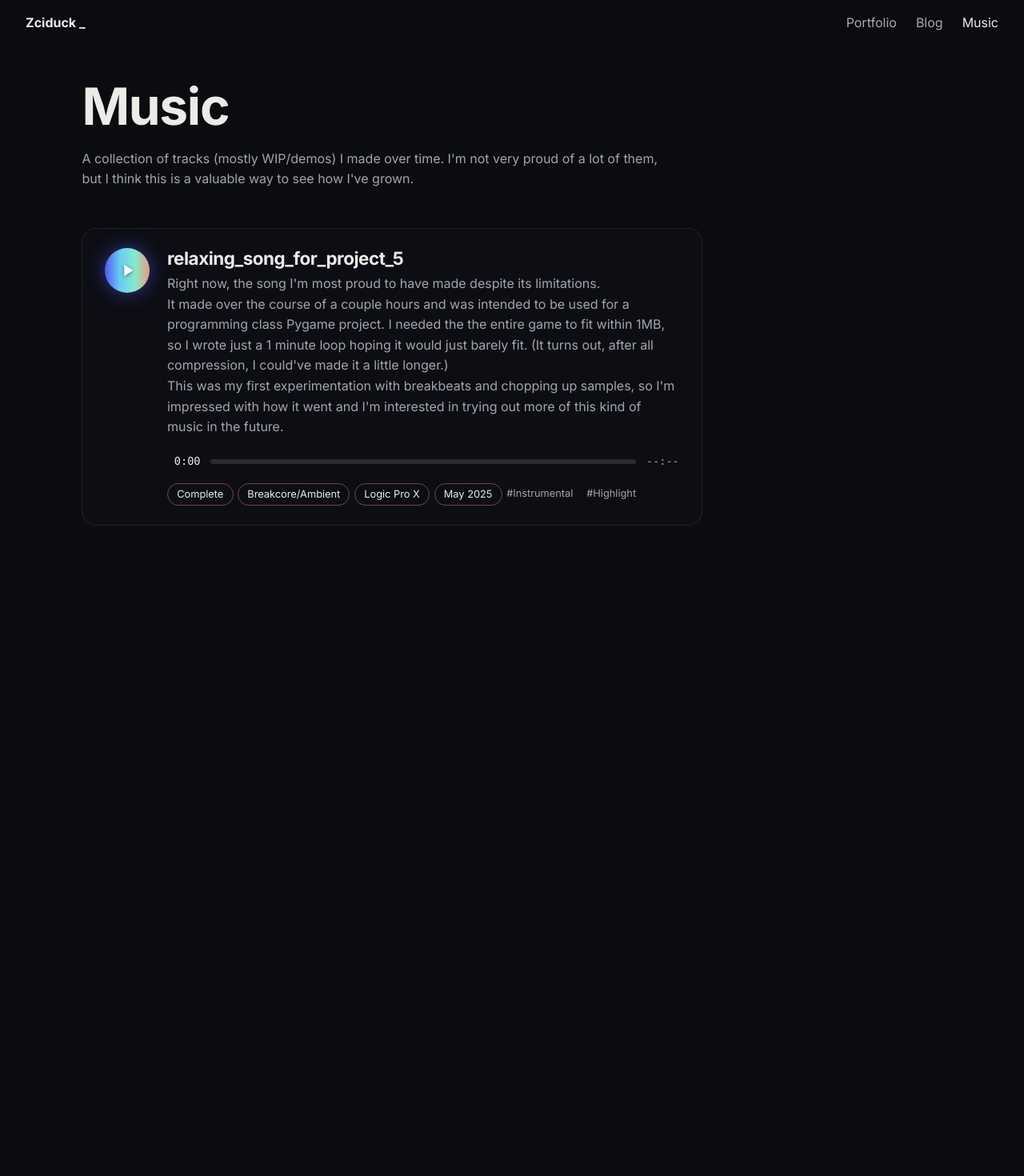
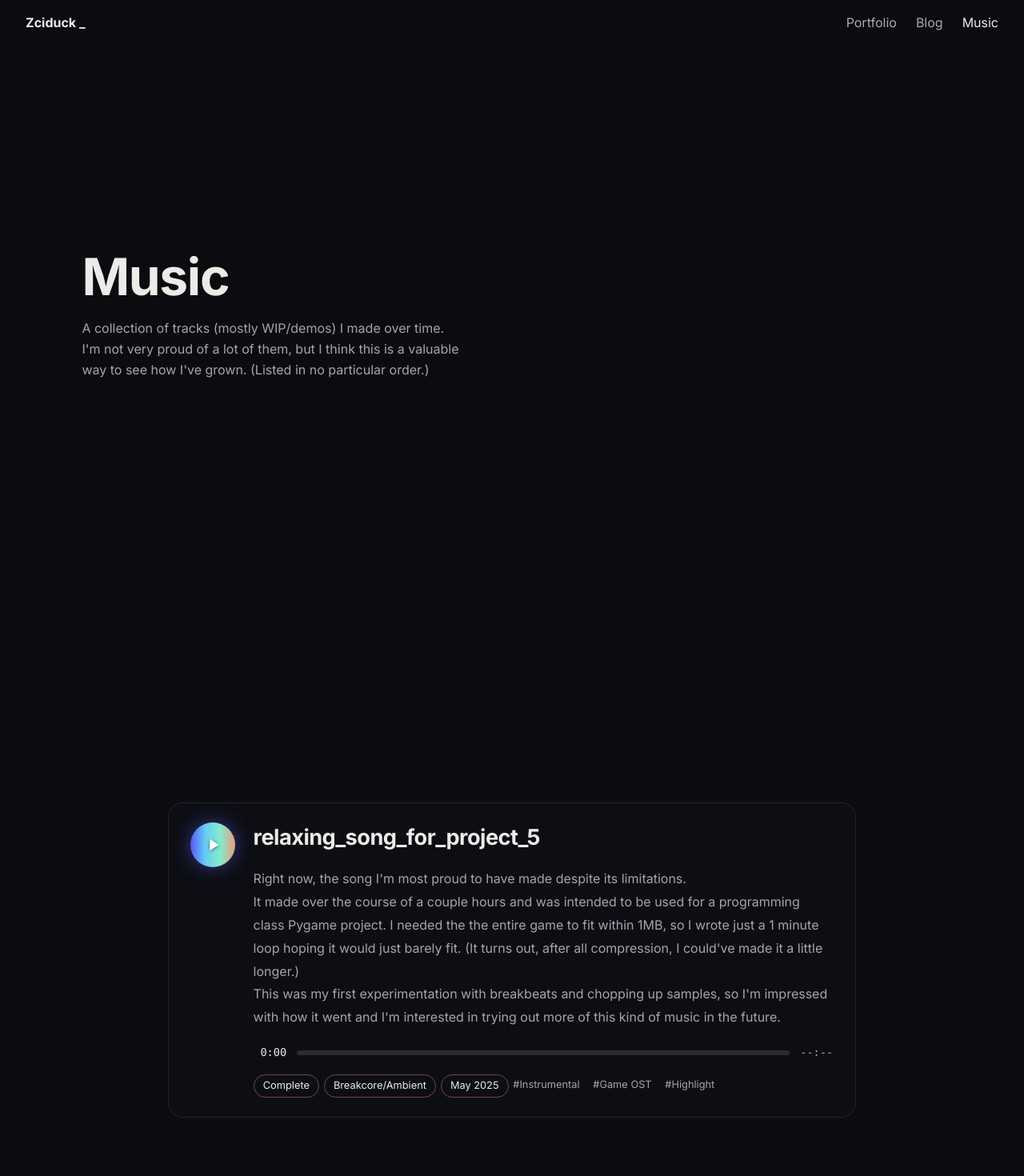
Before and after one commit to drewreed2005/Zciduck, a React (Vite) app: page /music in a window 1280 px wide. Shown: the top 1470 px of the page at 80% size. Before the commit the page ends 800 px from the top, so only its background shows below. Built offline with nearby package versions, Linux system fonts and the light colour scheme.

Commit message:
nice track sticking/centering

```diff
--- a/src/components/TrackCard.jsx
+++ b/src/components/TrackCard.jsx
@@ -43,14 +43,14 @@ export default function TrackCard({ t, active, playing, time, length, onToggle,
     // random particle parameters, generated once per card
     const particles = useMemo(
         () =>
-        Array.from({ length: 22 }, (_, i) => ({
-            x: `${6 + Math.random() * 88}%`,
-            size: 3 + Math.random() * 5,
-            dist: 130 + Math.random() * 150,
-            dur: 2.6 + Math.random() * 2.4,
-            delay: -Math.random() * 5,          // negative: already mid-flight on start
-            dir: i % 2 ? 1 : -1,                // alternate up / down
-            color: cols[i % cols.length],
+            Array.from({ length: 40 }, (_, i) => ({
+                x: `${4 + Math.random() * 92}%`,
+                size: 3 + Math.random() * 5,
+                dist: `${16 + Math.random() * 34}vh`,     // was px
+                dur: 2.8 + Math.random() * 2.6,
+                delay: -Math.random() * 5,
+                dir: i % 2 ? 1 : -1,
+                color: cols[i % cols.length],
         })),
         [t.id] // eslint-disable-line react-hooks/exhaustive-deps
     );
@@ -78,7 +78,7 @@ export default function TrackCard({ t, active, playing, time, length, onToggle,
                 <i
                     key={i}
                     style={{
-                    "--x": p.x, "--s": `${p.size}px`, "--dist": `${p.dist}px`,
+                    "--x": p.x, "--s": `${p.size}px`, "--dist": p.dist,
                     "--dur": `${p.dur}s`, "--delay": `${p.delay}s`, "--dir": p.dir, "--pc": p.color,
                     }}
                 />
--- a/src/data/tracks.js
+++ b/src/data/tracks.js
@@ -12,7 +12,37 @@ export const tracks = [
         date: "May 2025",
         status: "Complete",
         genre: "Breakcore/Ambient",
-        daw: "Logic Pro X",
-        tags: ["Instrumental", "Highlight"],
+        // daw: "Logic Pro X",
+        tags: ["Instrumental", "Game OST", "Highlight"],
     },
+    {
+        id: "last-leg",
+        title: "Last Leg",
+        description: "This song was for the penultimate area of a game where you'd walk in a line (in first-person) through an abstract, post-apocalyptic world and fight Dragon Quest-style JRPG battles. Over time, I found it easier to write angsty music, so writing one of the later, more distorted areas for reference was easier. I wanted this song to be uncomfortable and droning because it's for the return to the (now distorted) home area. I never ended up making this game because it turns out it is challenging to make a game where you walk in a straight line \"fun.\"",
+        src: "/projects/music/last-leg.wav",
+        colors: ["#243573", "#edffe8", "#21304f", "#050505"],
+
+        // start: null,
+        // end: null,
+        date: "September 2023",
+        status: "Complete",
+        genre: "Ambient",
+        // daw: "Logic Pro X",
+        tags: ["Instrumental", "Game OST", "Highlight"],
+    },
+    {
+        id: "goofy-enemy",
+        title: "(Battle with a) Goofy Enemy",
+        description: "This song, which I made for a weird alien character in my first game idea from high school, was one of my biggest fluke successes. There were a lot of weird instrumental choices in this one and I think it's kind of a miracle that it sounds as good as (I think) it does. My favorite part is that, at the very end there, you can tell I got to record my guitar with relatively clean audio quality; I haven't managed to achieve that since, and you'll see what I mean if you scroll a little further. Someday, I'll figure the settings out.",
+        src: "/projects/music/goofy-enemy.mp3",
+        colors: ["#67c972", "#fff757", "#485663"],
+
+        // start: null,
+        // end: null,
+        date: "December 2022",
+        status: "WIP",
+        genre: "Ambient",
+        // daw: "Logic Pro X",
+        tags: ["Instrumental", "Game OST", "Highlight"],
+    }
 ];
--- a/src/pages/Music.jsx
+++ b/src/pages/Music.jsx
@@ -1,3 +1,4 @@
+import { useEffect } from "react";
 import { tracks } from "../data/tracks.js";
 import useAudioPlayer from "../hooks/useAudioPlayer.js";
 import TrackCard from "../components/TrackCard.jsx";
@@ -5,11 +6,16 @@ import TrackCard from "../components/TrackCard.jsx";
 export default function Music() {
     const { activeId, playing, time, lengthOf, toggle, seek } = useAudioPlayer(tracks);
 
+    useEffect(() => {
+        document.documentElement.classList.add("snap-y");
+        return () => document.documentElement.classList.remove("snap-y");
+    }, []);
+
     return (
         <main>
-            <div className="intro">
+            <div className="intro music-hero">
                 <h1>Music</h1>
-                <p>A collection of tracks (mostly WIP/demos) I made over time. I'm not very proud of a lot of them,<br />but I think this is a valuable way to see how I've grown.</p>
+                <p>A collection of tracks (mostly WIP/demos) I made over time.<br />I'm not very proud of a lot of them, but I think this is a valuable<br />way to see how I've grown. (Listed in no particular order.)</p>
             </div>
             <div className="tracklist">
                 {tracks.map((t) => (
--- a/src/styles.css
+++ b/src/styles.css
@@ -124,17 +124,37 @@ h1, h2, h3 { line-height: 1.15; letter-spacing: -0.02em; }
 
 
 /* ---------- Music ---------- */
-.tracklist { padding: 1rem clamp(1.5rem, 8vw, 8rem) 6rem; max-width: 980px; display: grid; gap: 4.5rem; }
+/* snapping is only enabled while the Music page is mounted */
+html.snap-y { scroll-snap-type: y mandatory; }
 
-.track-wrap { position: relative; }
+.music-hero {
+    min-height: 100vh; min-height: 100svh;
+    display: flex; flex-direction: column; justify-content: center;
+    padding: 0 clamp(1.5rem, 8vw, 8rem);
+    scroll-snap-align: center; scroll-snap-stop: always;
+}
 
-/* breathing halo behind the card */
+.tracklist { display: block; max-width: none; padding: 0; }
+
+/* each track is a full-screen stage with the card centered */
+.track-wrap {
+    position: relative;
+    min-height: 100vh; min-height: 100svh;
+    display: grid; place-items: center;
+    padding: 5rem clamp(1rem, 5vw, 4rem);
+    overflow: clip;                       /* glow and particles never leak into neighbors */
+    scroll-snap-align: center; scroll-snap-stop: always;   /* one flick = one track */
+}
+.track { width: 100%; max-width: 860px; }
+
+/* stage-wide glow, stretched vertically so it radiates above and below the card */
 .track-wrap::before {
-    content: ""; position: absolute; inset: -30px 6%; border-radius: 40px;
-    background: var(--grad); filter: blur(46px); opacity: 0; transition: opacity .8s ease;
+    content: ""; position: absolute; inset: 0; pointer-events: none;
+    background: radial-gradient(ellipse 55% 70% at 50% 50%, var(--c1) 0%, var(--c2) 38%, transparent 76%);
+    opacity: 0; transition: opacity .9s ease;
 }
-.track-wrap.live::before { opacity: .4; animation: breathe 3.2s ease-in-out infinite; }
-@keyframes breathe { 50% { opacity: .22; transform: scaleY(1.25); } }
+.track-wrap.live::before { opacity: .38; animation: breathe 3.4s ease-in-out infinite; }
+@keyframes breathe { 50% { opacity: .2; transform: scale(1.1); } }
 
 /* particles: start behind the card's center, drift out past its top and bottom edges */
 .emit { position: absolute; inset: 0; pointer-events: none; opacity: 0; transition: opacity .6s ease; }
@@ -173,8 +193,8 @@ h1, h2, h3 { line-height: 1.15; letter-spacing: -0.02em; }
 
 .track-main { flex: 1; min-width: 0; }
 .track-head { display: flex; justify-content: space-between; align-items: baseline; gap: 1rem; }
-.track-head h2 { margin: 0; font-size: 1.4rem; }
-.track-desc { color: var(--muted); margin: .4rem 0 0; white-space: pre-line; }
+.track-head h2 { margin-top: 0.15rem; font-size: 1.7rem; }
+.track-desc { color: var(--muted); margin: 0; white-space: pre-line; line-height: 1.8rem; }
 
 /* time/duration display */
 .scrub { display: flex; align-items: center; gap: .8rem; margin: 1.2rem 0 1rem; }
```
Also changed, not shown: 2 other files (tests, documents, lock files or other folders).
